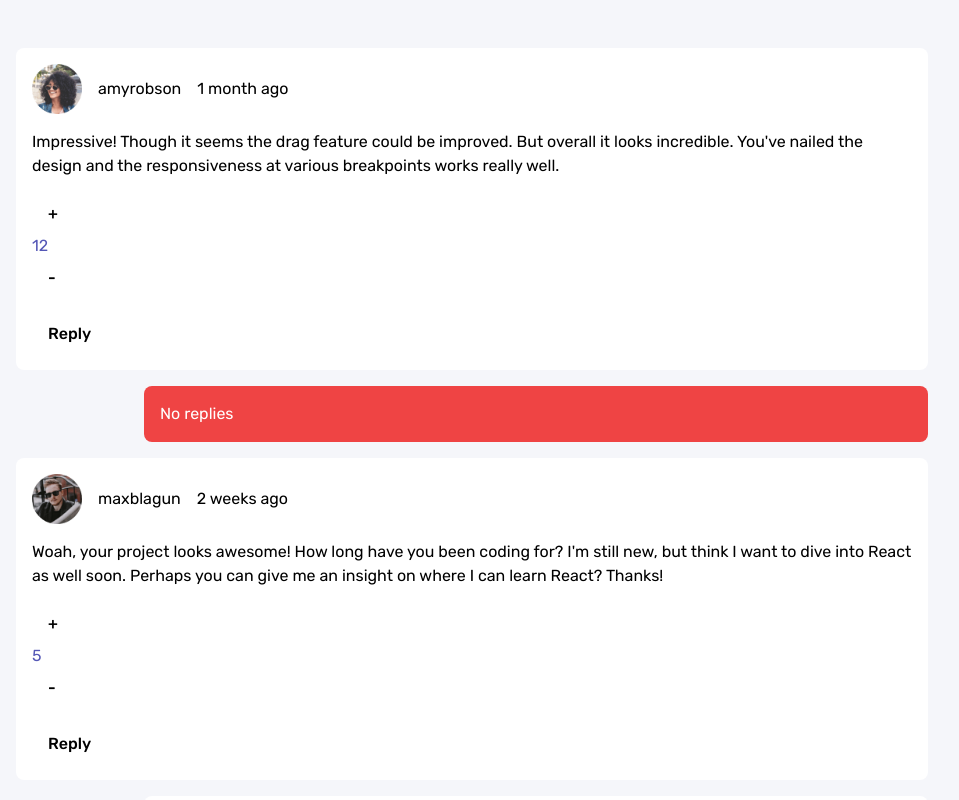
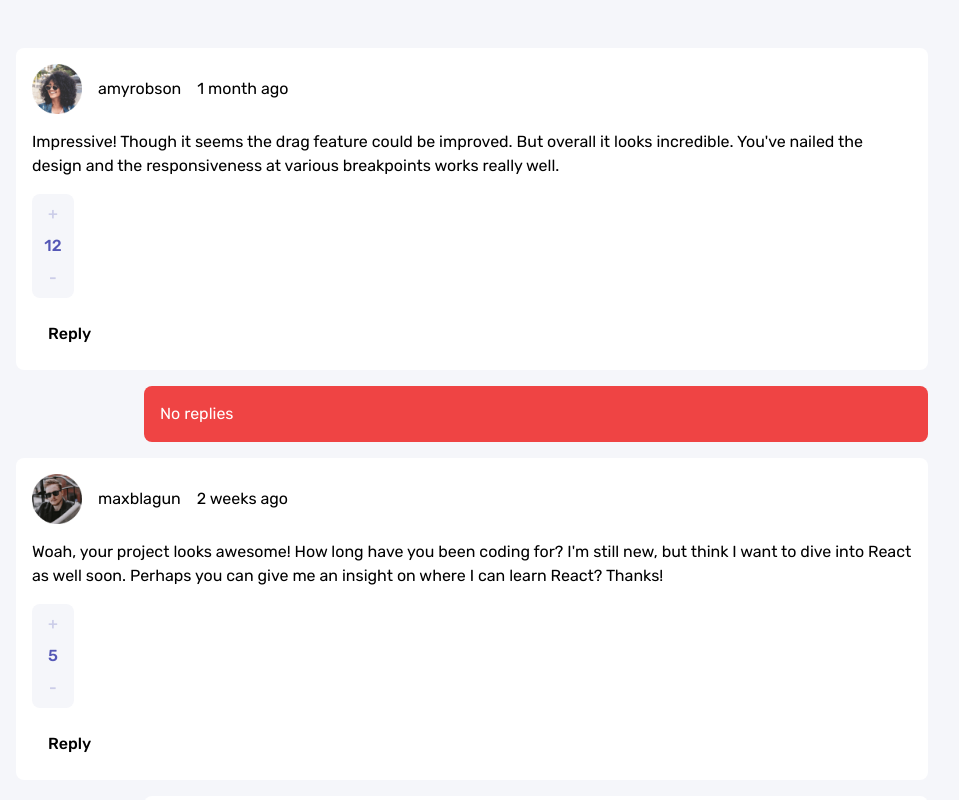
Before and after one commit to jadetrue/interactive-comments-section, a React (Vite) app: page / in a window 1280 px wide. Shown: the top 800 px of the page, without its empty margins (168-1127 px from the left). Built offline with nearby package versions, Linux system fonts and the light colour scheme.

Commit message:
update root clrs

```diff
--- a/src/components/Button.tsx
+++ b/src/components/Button.tsx
@@ -27,7 +27,7 @@ export const Button: React.FC<ButtonProps> = ({
         return "bg-primary-200 hover:bg-primary-400";
       }
       default: {
-        return "bg-primary-400";
+        return "bg-primary-400 text-primary-400 opacity-25";
       }
     }
   };
@@ -50,7 +50,7 @@ export const Button: React.FC<ButtonProps> = ({
   }
 
   return (
-    <button className={`py-2 px-4 flex gap-2 items-center font-medium text-center rounded-lg ${buttonState(type)} bg-transparent border-none cursor-pointer hover:opacity-0.25`} onClick={onClick}>
+    <button className={`py-2 px-4 flex gap-2 items-center font-medium text-center rounded-lg ${buttonState(type)} bg-transparent border-none cursor-pointer hover:opacity-100`} onClick={onClick}>
       {icon && iconType(icon)}
       {name}
     </button>
--- a/src/components/Score.tsx
+++ b/src/components/Score.tsx
@@ -17,10 +17,10 @@ const Score: React.FC<Score> = ({ score }) => {
   };
 
   return (
-    <div className="flex md:flex-col justify-center w-fit rounded-sm bg-light-800">
-      <Button name="+" type="neutral" onClick={async () => increase()} />
-      <p className="text-primary-400 text-medium">{count}</p>
-      <Button name="-" type="neutral" onClick={async () => decrease()} />
+    <div className="flex md:flex-col items-center w-fit rounded-lg bg-light-200 font-medium">
+      <Button name="+" onClick={async () => increase()} />
+      <p className="text-primary-400 font-medium">{count}</p>
+      <Button name="-" onClick={async () => decrease()} />
     </div>
   );
 };
--- a/src/index.css
+++ b/src/index.css
@@ -5,16 +5,16 @@
 @layer base {
   :root {
     --clr-primary-400: 238deg 40% 52%;
-    --clr-primary-200: 239deg, 57%, 85%;
+    --clr-primary-200: 239deg 57% 85%;
 
-    --clr-secondary-500: 358deg, 79%, 66%;
-    --clr-secondary-200: 357deg, 100%, 86%;
+    --clr-secondary-500: 358deg 79% 66%;
+    --clr-secondary-200: 357deg 100% 86%;
 
-    --clr-light-800: 212deg, 24%, 26%;
-    --clr-light-400: 211deg, 10%, 45%;
-    --clr-light-300: 223deg, 19%, 93%;
-    --clr-light-200: 228deg, 33%, 97%;
-    --clr-light-100: 0deg, 0%, 100%;
+    --clr-light-800: 212deg 24% 26%;
+    --clr-light-400: 211deg 10% 45%;
+    --clr-light-300: 223deg 19% 93%;
+    --clr-light-200: 228deg 33% 97%;
+    --clr-light-100: 0deg 0% 100%;
 
     --ff-primary: "Rubik", sans-serif;
 
--- a/tailwind.config.js
+++ b/tailwind.config.js
@@ -1,4 +1,3 @@
-/** @type {import('tailwindcss').Config} */
 export default {
   content: ["./src/**/*.{ts,tsx,jsx}"],
   theme: {
```
